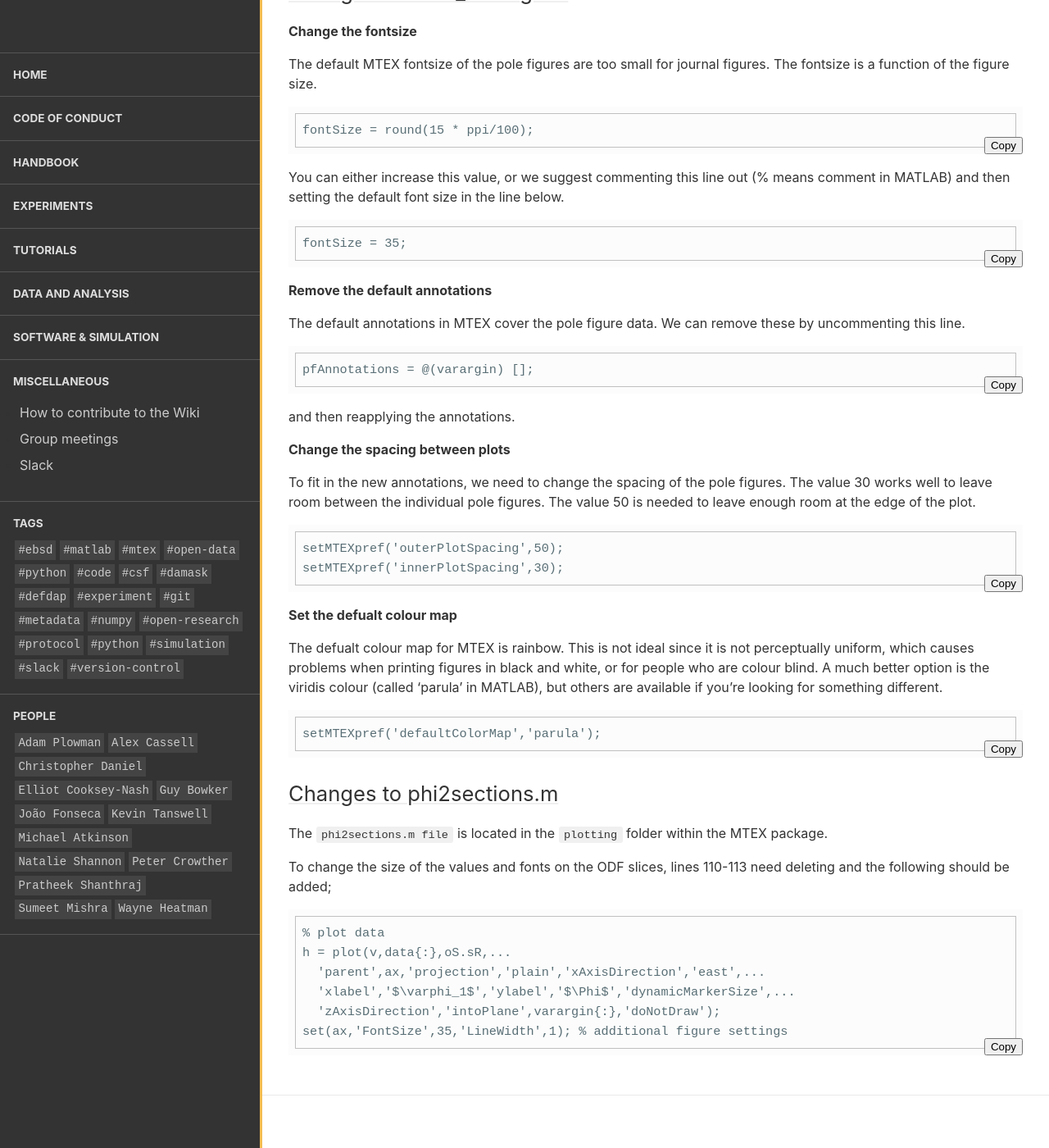
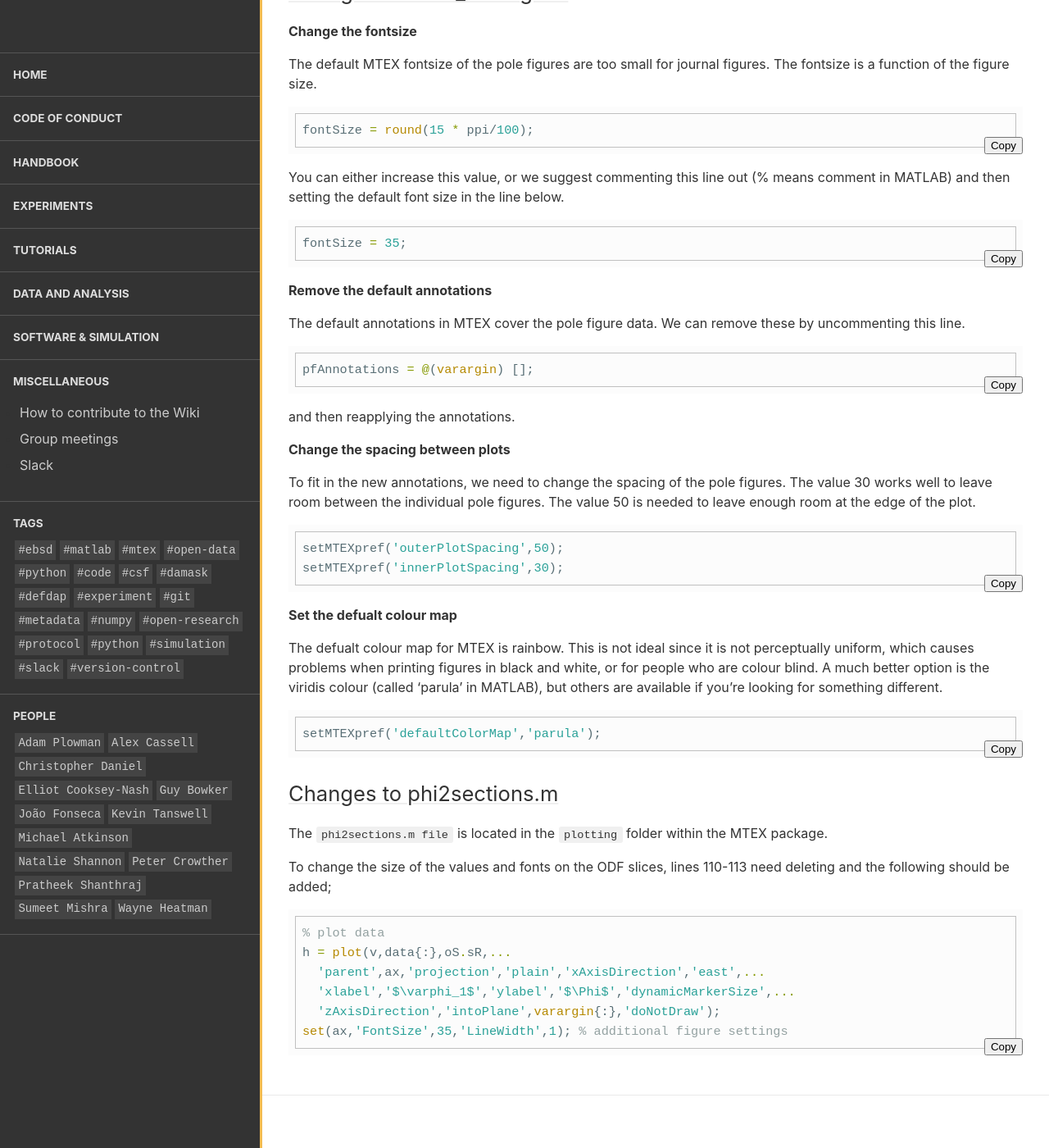
Before and after one commit to LightForm-group/wiki, a Jekyll site: the page built from collections/_software_and_simulation/mtex_nice_figures.md, in a window 1280 px wide and 1400 px high, scrolled down 419 px. Shown: the whole window at 82% size. Built offline with Jekyll 4.4.1, drawn with Linux system fonts in a browser that asks for light colours; nearby versions of some CDN libraries.

Commit message:
Update mtex_nice_figures.md

````diff
--- a/collections/_software_and_simulation/mtex_nice_figures.md
+++ b/collections/_software_and_simulation/mtex_nice_figures.md
@@ -19,13 +19,13 @@ To produce nice looking figures in MTEX the default settings need to be changed.
 
 The default MTEX fontsize of the pole figures are too small for journal figures. The fontsize is a function of the figure size.
 
-```
+```matlab
 fontSize = round(15 * ppi/100);
 ```
 
 You can either increase this value, or we suggest commenting this line out (% means comment in MATLAB) and then setting the default font size in the line below.
 
-```
+```matlab
 fontSize = 35;
 ```
 
@@ -33,7 +33,7 @@ fontSize = 35;
 
 The default annotations in MTEX cover the pole figure data. We can remove these by uncommenting this line.
 
-```
+```matlab
 pfAnnotations = @(varargin) [];
 ```
 
@@ -43,7 +43,7 @@ and then reapplying the annotations.
 
 To fit in the new annotations, we need to change the spacing of the pole figures. The value 30 works well to leave room between the individual pole figures. The value 50 is needed to leave enough room at the edge of the plot.
 
-```
+```matlab
 setMTEXpref('outerPlotSpacing',50);
 setMTEXpref('innerPlotSpacing',30);
 ```
@@ -52,7 +52,7 @@ setMTEXpref('innerPlotSpacing',30);
 
 The defualt colour map for MTEX is rainbow. This is not ideal since it is not perceptually uniform, which causes problems when printing figures in black and white, or for people who are colour blind. A much better option is the viridis colour (called 'parula' in MATLAB), but others are available if you're looking for something different.
 
-```
+```matlab
 setMTEXpref('defaultColorMap','parula');
 ```
 
@@ -62,7 +62,7 @@ The `phi2sections.m file` is located in the `plotting` folder within the MTEX pa
 
 To change the size of the values and fonts on the ODF slices, lines 110-113 need deleting and the following should be added;
 
-```
+```matlab
 % plot data
 h = plot(v,data{:},oS.sR,...
   'parent',ax,'projection','plain','xAxisDirection','east',...
````
